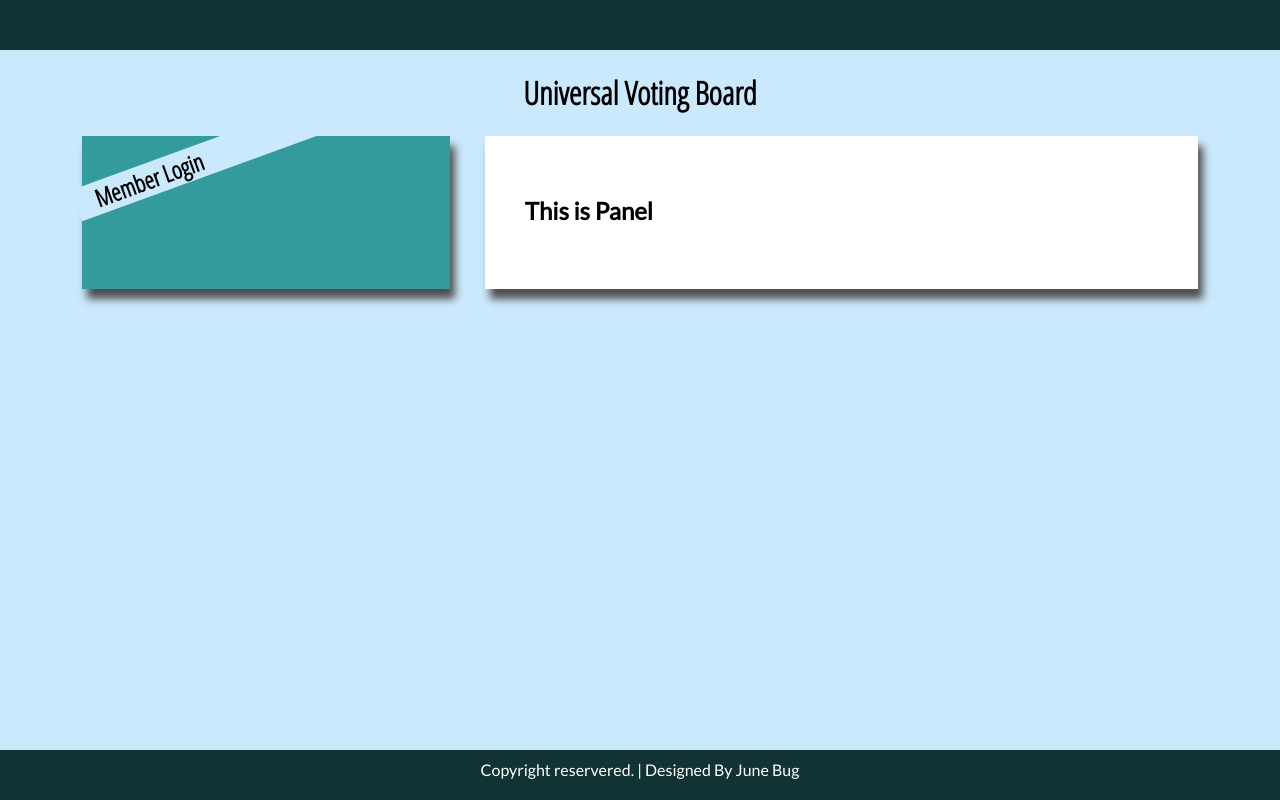
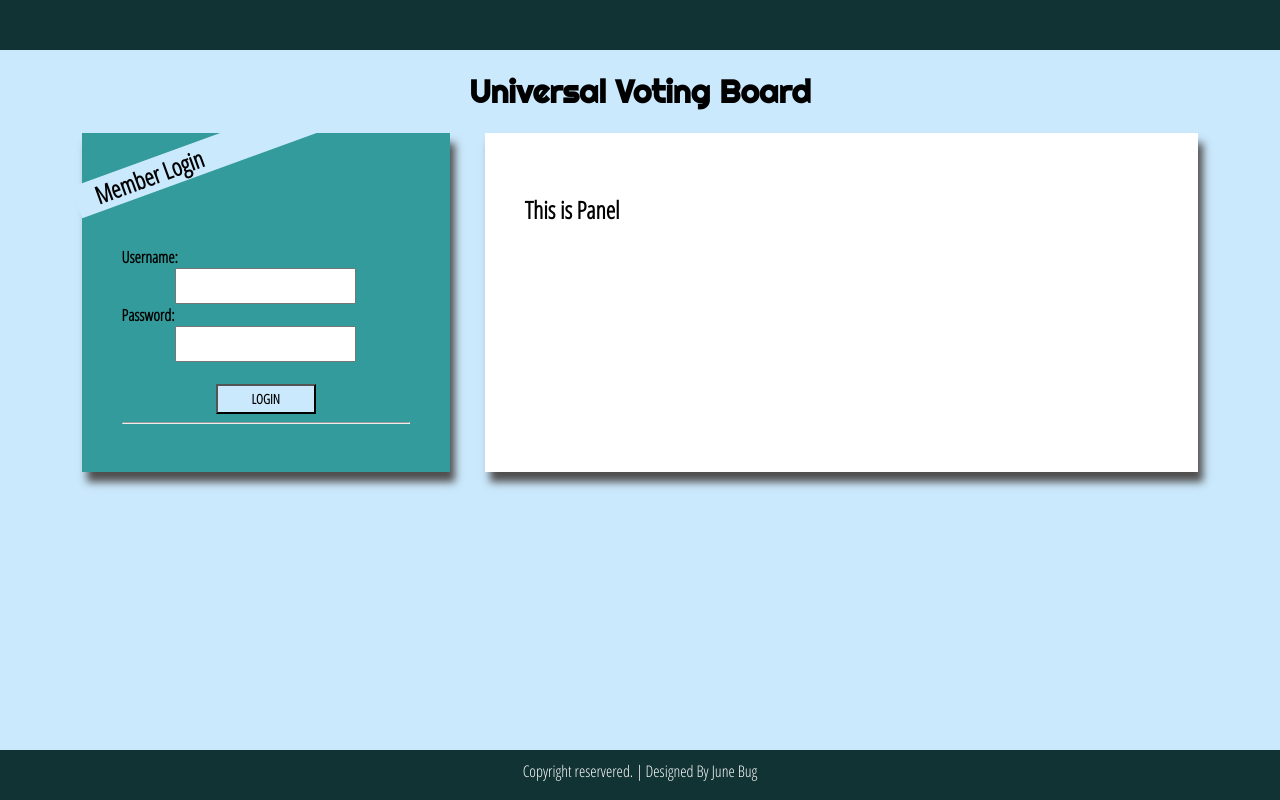
Before and after one commit to Junjpan/voting-app-MERN-stack, a React (Create React App) app in the folder client/: page / in a window 1280 px wide. Built offline with nearby package versions, Linux system fonts and the light colour scheme.

Commit message:
login form 1

```diff
--- a/client/src/App.css
+++ b/client/src/App.css
@@ -1,4 +1,5 @@
 @import url("https://fonts.googleapis.com/css?family=Lato&display=swap");
+@import url("https://fonts.googleapis.com/css?family=Open+Sans+Condensed:300|Righteous&display=swap");
 @import url('./components/login/login.css');
 @import url('./components/panel/panel.css');
 
@@ -9,5 +10,26 @@
 
 .title{
   text-align: center;
-  font-family: 'Open Sans Condensed', sans-serif;
+  font-family: 'Righteous', cursive;
 }
+
+input{
+  height:30px;
+  width:60%;
+}
+
+label{
+  float:left;
+  font-weight:bold;
+}
+
+button{
+  height:30px;
+  width:100px;
+  font-weight: bold;
+}
+
+button:hover{
+  background-color: rgb(172, 170, 170) !important;
+  color:white;
+}
--- a/client/src/components/login/Login.js
+++ b/client/src/components/login/Login.js
@@ -1,9 +1,29 @@
-import React from 'react'
+import React ,{useState} from 'react';
 
 function Login() {
+    const [user,setUser]=useState('');
+    const [password,setPassword]=useState('');
+
+    function submit(e){
+        e.preventDefault();
+        console.log(user,password);
+    }
+
     return (
         <div className="login">
             <h2 className="logintitle">Member Login</h2>
+            <div>
+                <form onSubmit={submit}>
+                <label htmlFor="username">Username:</label><br/>
+                <input type="text" id="username" name="username" onChange={e=>{setUser(e.target.value)}}></input><br/>
+                <label htmlFor="password">Password:</label><br/>
+                <input type="password" id="password" name="password" onChange={e=>{setPassword(e.target.value)}}></input> <br/> <br/>
+                <button type="submit" style={{background:"rgb(203, 233, 252)"}}>LOGIN</button>
+                </form>
+            </div>
+            <hr/>
+            <div>
+            </div>
         </div>
     )
 }
--- a/client/src/components/login/login.css
+++ b/client/src/components/login/login.css
@@ -27,6 +27,9 @@
           text-align:center;
           width:200px;
           padding:0px;
+          margin:auto;
+          margin-bottom: 10px;
+          background:none;
       }
 
       .login{
--- a/client/src/components/panel/panel.css
+++ b/client/src/components/panel/panel.css
@@ -2,13 +2,13 @@
     background-color: white;
     width:55%;
     margin: 0 auto;
-    padding:40px;
+    padding: 40px;
     box-shadow: 5px 10px 8px  rgb(80, 79, 79); }
 
 
 @media only screen and (max-width:1000px){
     .panel{
         width:90%;
-        margin-left: 0px;
+        padding:20px;
     }
 }
--- a/client/src/index.css
+++ b/client/src/index.css
@@ -1,8 +1,8 @@
-@import url("https://fonts.googleapis.com/css?family=Lato&display=swap");
+
 @import url("https://fonts.googleapis.com/css?family=Open+Sans+Condensed:300&display=swap");
 
 *{
-    font-family: 'Lato', sans-serif;
+    font-family: 'Open Sans Condensed', sans-serif;
 }
 
 
```
